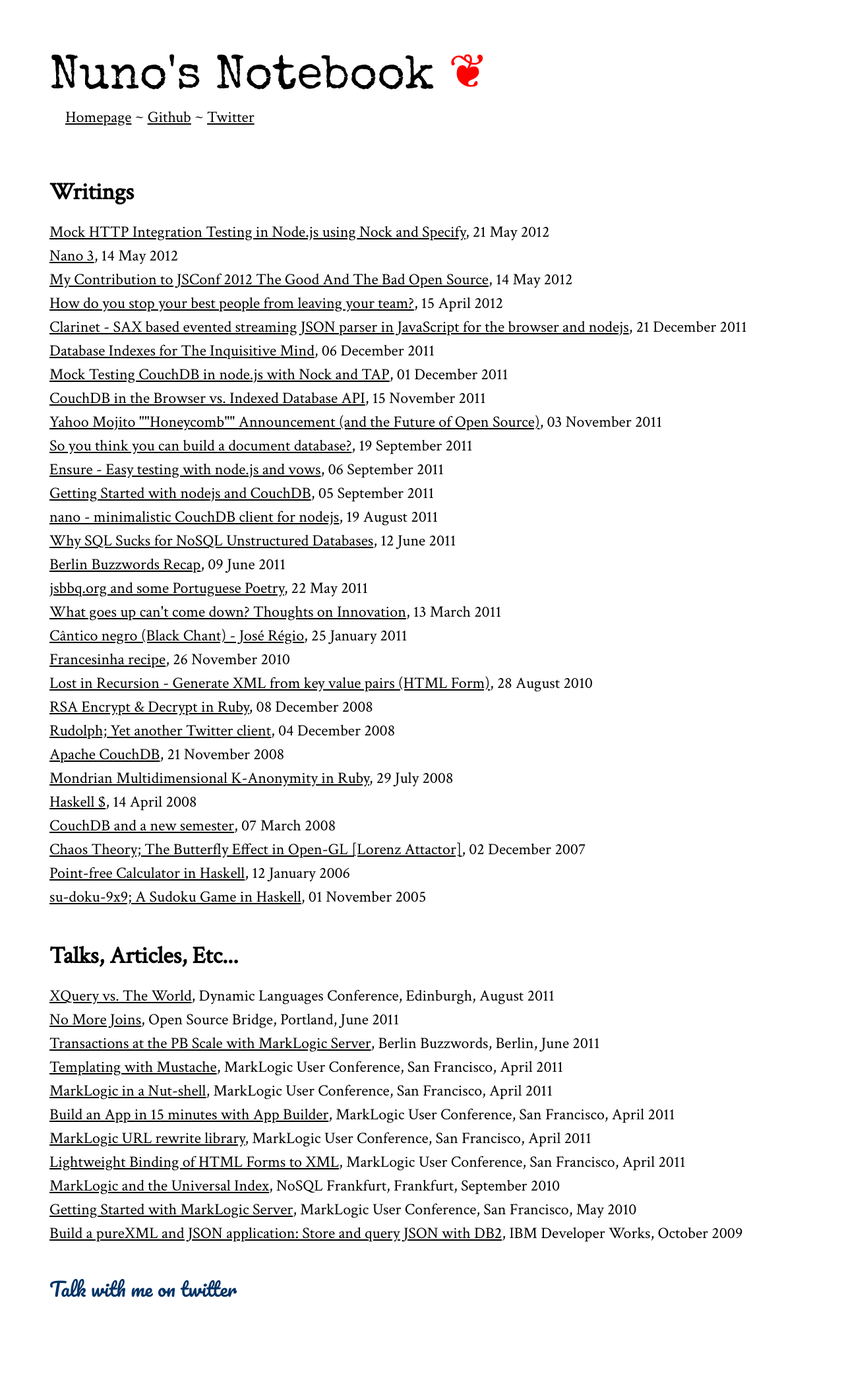
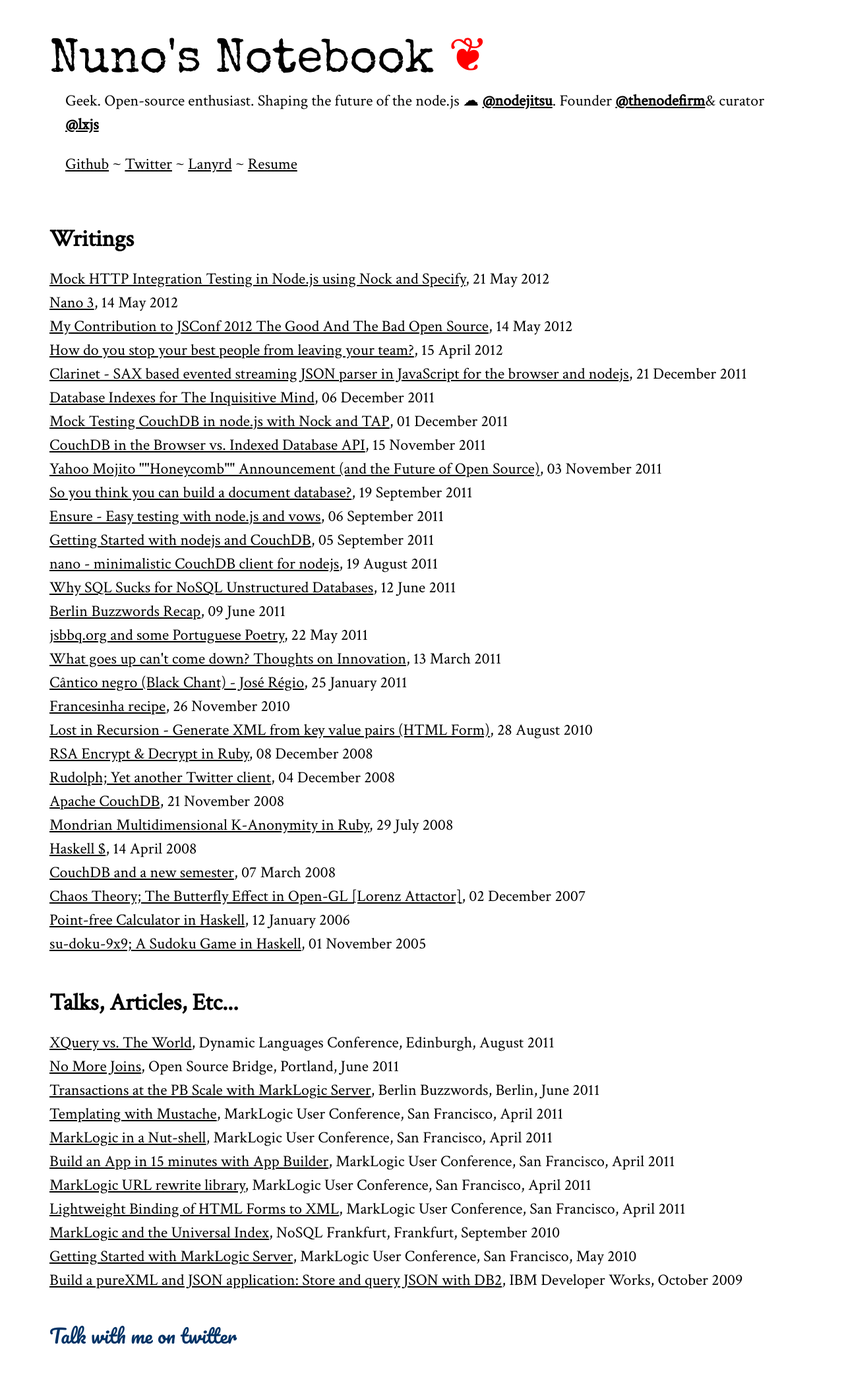
Before and after one commit to dscape/dscape.github.com, a Jekyll site: the page built from index.html, in a window 1280 px wide. Shown: the whole page at 66% size. Built offline with Jekyll 4.4.1, drawn with Linux system fonts in a browser that asks for light colours; Markdown is read by kramdown in place of the engine named in the settings; before the commit the page ends 2001 px from its top, so only the background shows below that.

```diff
--- a/_layouts/default.html
+++ b/_layouts/default.html
@@ -22,10 +22,12 @@
         <a href="/">Nuno's Notebook</a>
         <a class="extra" href="http://nunojob.com">❦</a>
       </div>
+      <div class="desc">Geek. Open-source enthusiast. Shaping the future of the node.js ☁ <a href="http://www.nodejitsu.com"><b>@nodejitsu</b></a>. Founder <a href="http://thenodefirm.com"><b>@thenodefirm</b></a>&amp; curator <a href="http://lxjs.org"><b>@lxjs</b></a></div>
       <div class="links">
-          <a href="http://nunojob.com">Homepage</a>
-        ~ <a href="http://github.com/dscape">Github</a>
+          <a href="http://github.com/dscape">Github</a>
         ~ <a href="http://twitter.com/dscape">Twitter</a>
+        ~ <a href="http://lanyrd.com/dscape">Lanyrd</a>
+        ~ <a href="https://github.com/dscape/NunoJobResume/raw/master/nunojob-resume.pdf">Resume</a>
       </div>
       {{ content }}
       <div class="footer">
--- a/css/screen.css
+++ b/css/screen.css
@@ -1,14 +1,15 @@
 /* thank you jan.io and lexadecimal.com for inspiration */
-body       { line-height: 1.5em ; margin: 100px 0 0 75px ;
-             font-family: 'Crimson Text', Times, serif ; font-size: 18pt ; }
-h1         { font-size: 1.5em; margin-top: 1.5em; }
-ul         { padding: 0; }
-ul li      { list-style-type: none; }
-code       { font-family: 'Inconsolata', Courier, serif; color: #063; }
-a:hover    { color: #00f; }
+body          { line-height: 1.5em; margin: 75px;
+                font-family: 'Crimson Text', Times, serif; font-size: 18pt; }
+h1            { font-size: 1.5em; margin-top: 1.5em; }
+ul            { padding: 0; }
+ul li         { list-style-type: none; }
+code          { font-family: 'Inconsolata', Courier, serif; color: #063; }
+a:hover       { color: #00f; }
 a:link, a:visited { color: #000; }
 .rss a, .title a  { text-decoration: none ; }
 .title        { font-family: 'Special Elite', Times, serif; font-size: 3em; }
+.desc         { margin-top: 1em; margin-left: 1em; }
 .links        { padding: 1em; }
 .footer       { margin-top: 2em; }
 a.extra       { color: #f00; }
```
